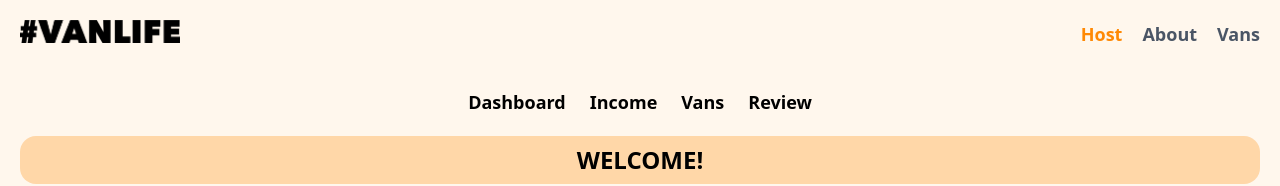
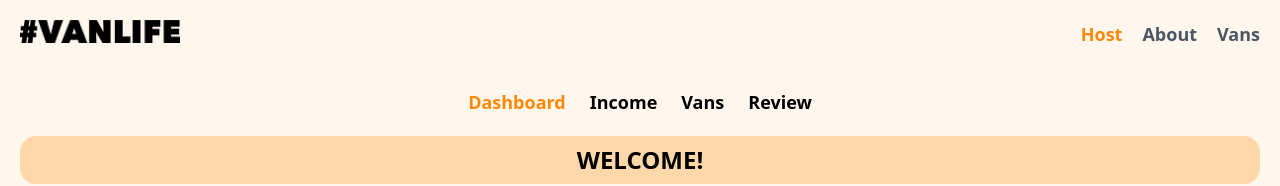
Before and after one commit to bmehdib/vanlife, a React (Vite) app: page /Host in a window 1280 px wide. Shown: the top 186 px of the page. Built offline with nearby package versions, Linux system fonts and the light colour scheme; what miragejs would draw is missing.

Commit message:
host route fix

```diff
--- a/src/pages/Host.tsx
+++ b/src/pages/Host.tsx
@@ -1,21 +1,34 @@
-import { Link, Outlet } from "react-router";
+import { NavLink, Outlet } from "react-router";
 export default function Host() {
   return (
     <section className="bg-orange-50 w-full p-5 flex flex-col h-full gap-5">
       <header className="w-full">
         <nav className="w-full flex justify-center gap-6 text-lg font-bold">
-          <Link to={"/Host"}>
+          <NavLink
+            className={({ isActive }) => (isActive ? "text-orange-400" : "")}
+            to={"/Host"}
+            end
+          >
             <p>Dashboard</p>
-          </Link>
-          <Link to={"/Host/Income"}>
+          </NavLink>
+          <NavLink
+            className={({ isActive }) => (isActive ? "text-orange-400" : "")}
+            to={"Income"}
+          >
             <p>Income</p>
-          </Link>
-          <Link to={"/Host/Dashboard"}>
+          </NavLink>
+          <NavLink
+            className={({ isActive }) => (isActive ? "text-orange-400" : "")}
+            to={"Dashboard"}
+          >
             <p>Vans</p>
-          </Link>
-          <Link to={"/Host/Dashboard"}>
+          </NavLink>
+          <NavLink
+            className={({ isActive }) => (isActive ? "text-orange-400" : "")}
+            to={"Dashboard"}
+          >
             <p>Review</p>
-          </Link>
+          </NavLink>
         </nav>
       </header>
       <Outlet />
```
